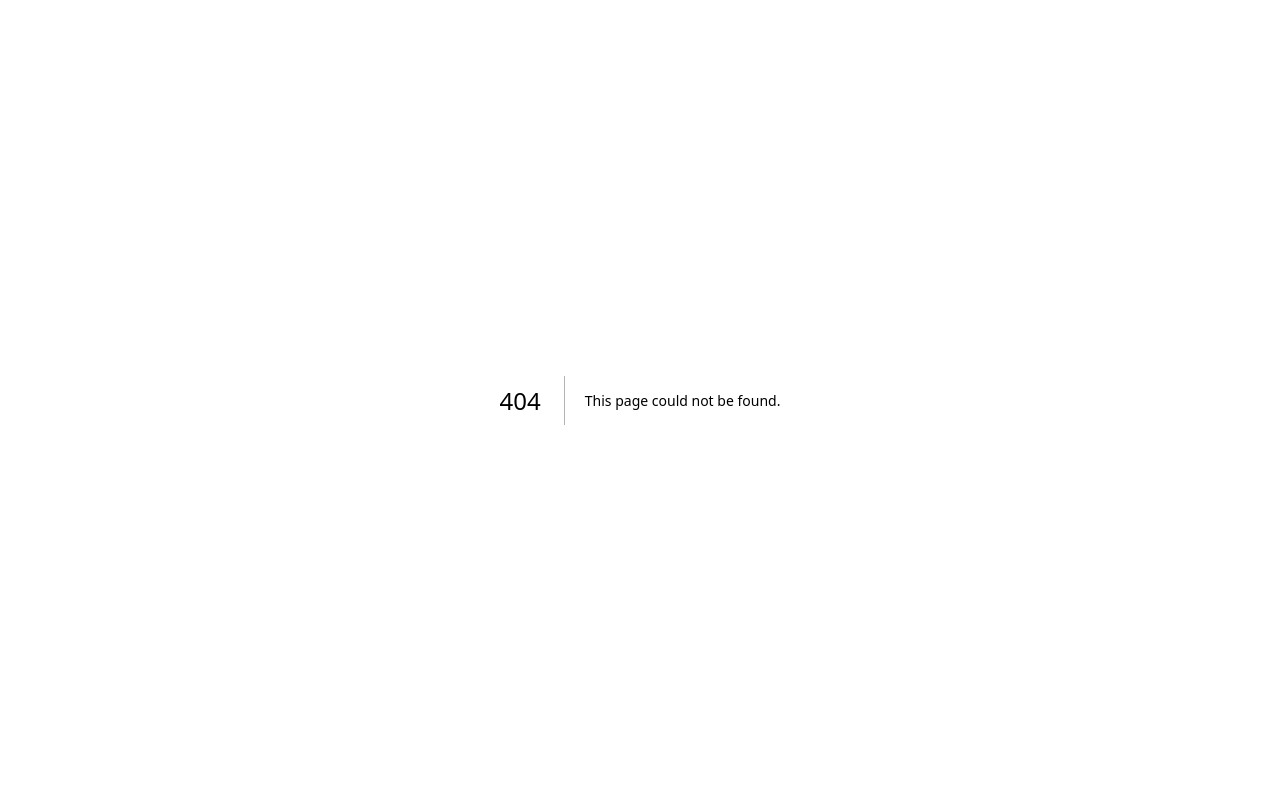
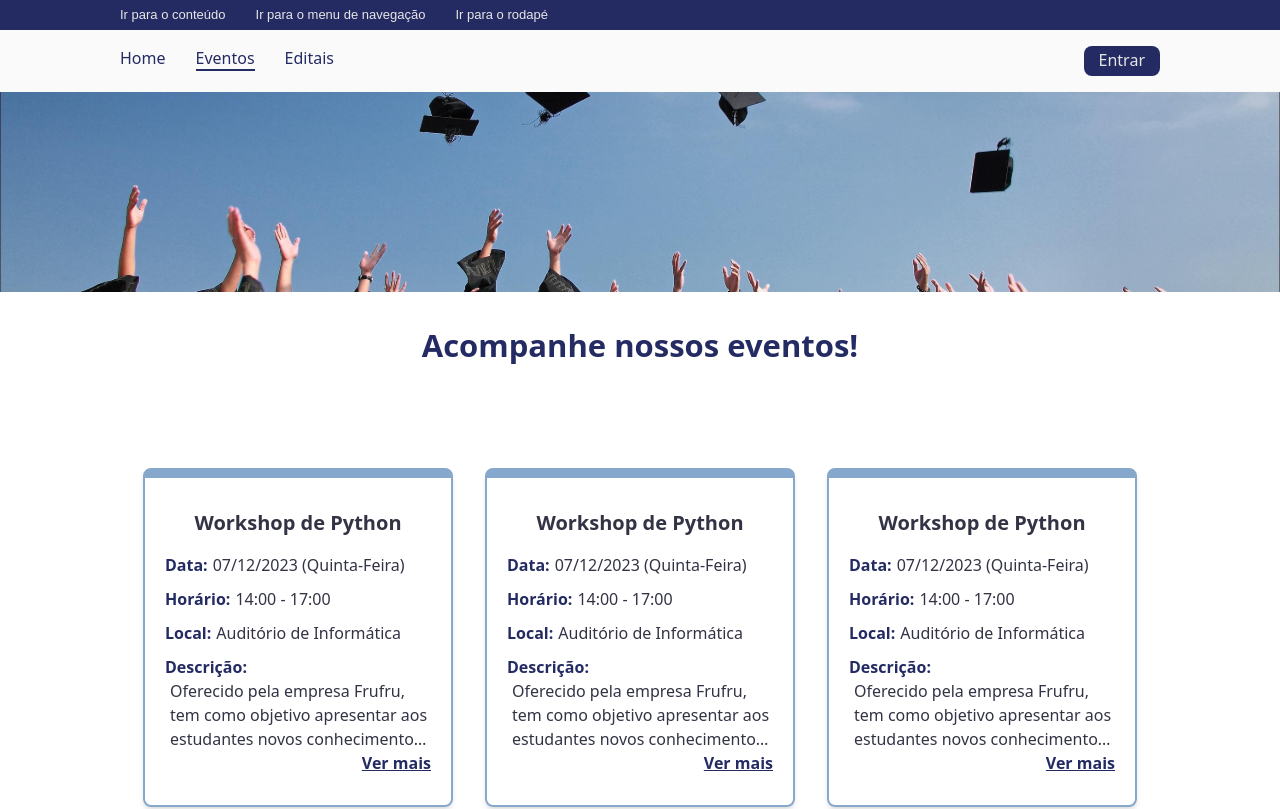
Before and after one commit to KauanneC/IFPE-PortalEgressos-Front, a Next.js app: page /user/eventos in a window 1280 px wide. Before the commit this address had no page. Shown: the top 809 px of the page. Built offline with nearby package versions, Linux system fonts and the light colour scheme.

Commit message:
feat (user eventos) tela feita

```diff
--- /dev/null
+++ b/src/pages/user/eventos/index.jsx
@@ -0,0 +1,124 @@
+import React, { useState } from 'react';
+import Image from 'next/image';
+
+import NavAcessibilidade from '@/components/navAcessibilidade';
+import NavBar from '@/components/navBar/user';
+import Footer from '@/components/footer';
+import imgHeader from '/public/icons/imgHeader.svg';
+
+import iconNoEvents from '/public/icons/iconNoEvents.svg';
+
+export default function Eventos() {
+    const [expandido, setExpandido] = useState(false);
+
+    const handleToggleExpansao = () => {
+        setExpandido(!expandido);
+    };
+
+    const handleToggleReducao = () => {
+        setExpandido(false);
+    };
+
+    const cardHeight = expandido ? 'auto' : '341px'; // Ajuste a altura conforme necessário
+
+    // Suponhamos que você tenha um array de eventos
+    const eventos = [
+        {
+            titulo: 'Workshop de Python',
+            data: '07/12/2023 (Quinta-Feira)',
+            horario: '14:00 - 17:00',
+            local: 'Auditório de Informática',
+            descricao: 'Oferecido pela empresa Frufru, tem como objetivo apresentar aos estudantes novos conhecimentos. Além disso, os alunos podem ganhar certificados.',
+        },
+        {
+            titulo: 'Workshop de Python',
+            data: '07/12/2023 (Quinta-Feira)',
+            horario: '14:00 - 17:00',
+            local: 'Auditório de Informática',
+            descricao: 'Oferecido pela empresa Frufru, tem como objetivo apresentar aos estudantes novos conhecimentos. Além disso, os alunos podem ganhar certificados.',
+        },
+        {
+            titulo: 'Workshop de Python',
+            data: '07/12/2023 (Quinta-Feira)',
+            horario: '14:00 - 17:00',
+            local: 'Auditório de Informática',
+            descricao: 'Oferecido pela empresa Frufru, tem como objetivo apresentar aos estudantes novos conhecimentos. Além disso, os alunos podem ganhar certificados.',
+        },
+        {
+            titulo: 'Workshop de Python',
+            data: '07/12/2023 (Quinta-Feira)',
+            horario: '14:00 - 17:00',
+            local: 'Auditório de Informática',
+            descricao: 'Oferecido pela empresa Frufru, tem como objetivo apresentar aos estudantes novos conhecimentos. Além disso, os alunos podem ganhar certificados.',
+        },
+        {
+            titulo: 'Workshop de Python',
+            data: '07/12/2023 (Quinta-Feira)',
+            horario: '14:00 - 17:00',
+            local: 'Auditório de Informática',
+            descricao: 'Oferecido pela empresa Frufru, tem como objetivo apresentar aos estudantes novos conhecimentos. Além disso, os alunos podem ganhar certificados.',
+        }
+        // Adicione mais eventos conforme necessário
+    ];
+
+    return (
+        <main>
+            <header>
+                <NavAcessibilidade />
+                <NavBar />
+                <Image src={imgHeader} alt="Imagem de alunos se formando" className='w-screen' />
+            </header>
+            <section id='conteudo' className='flex flex-col items-center justify-center mt-30 space-y-100 mx-120'>
+                <h1 className='font-semibold text-azulBase text-tituloPrincial'>Acompanhe nossos eventos!</h1>
+                <div className='grid gap-x-8 gap-y-4 grid-cols-3'>
+                    {eventos.length === 0 ? (
+                        <div className='flex flex-col space-y-15 items-center justify-center'>
+                            <Image src={iconNoEvents} alt="Imagem de um calendário" />
+                            <p className='text-pretoTexto text-tituloSessão'>No momento não há eventos</p>
+                        </div>
+                    ) : (
+                        eventos.map((evento, index) => (
+                            <div key={index} className={`w-310 h-auto flex flex-col space-y-15 border-azulForm border-t-10 px-20 py-30 rounded-lg border-2 shadow-md transition-transform transform hover:-translate-y-1 hover:shadow-lg h-${cardHeight} overflow-hidden`}>
+                                <h2 className='font-semibold text-pretoTexto text-subtitulo text-center'>{evento.titulo}</h2>
+                                <div className='space-y-10 flex flex-col items-start'>
+                                    <div className='flex flex-row items-start space-x-5'>
+                                        <p className='font-semibold text-azulBase text-paragrafo'>Data: </p>
+                                        <p className='font-normal text-pretoTexto text-paragrafo'>{evento.data}</p>
+                                    </div>
+                                    <div className='flex flex-row items-start space-x-5'>
+                                        <p className='font-semibold text-azulBase text-paragrafo'>Horário: </p>
+                                        <p className='font-normal text-pretoTexto text-paragrafo'>{evento.horario}</p>
+                                    </div>
+                                    <div className='flex flex-row items-start space-x-5'>
+                                        <p className='font-semibold text-azulBase text-paragrafo'>Local: </p>
+                                        <p className='font-normal text-pretoTexto text-paragrafo'>{evento.local}</p>
+                                    </div>
+                                    <div className='flex flex-col space-x-5'>
+                                        <p className='font-semibold text-azulBase text-paragrafo'>Descrição: </p>
+                                        <p className={`font-normal text-pretoTexto text-paragrafo ${expandido ? '' : 'line-clamp-3'}`}>
+                                            {evento.descricao}
+                                        </p>
+                                        {!expandido && (
+                                            <button onClick={handleToggleExpansao} className='text-azulBase font-semibold underline cursor-pointer text-right'>
+                                                Ver mais
+                                            </button>
+                                        )}
+                                        {expandido && (
+                                            <button onClick={handleToggleReducao} className='text-azulBase font-semibold underline cursor-pointer text-right'>
+                                                Ver menos
+                                            </button>
+                                        )}
+                                    </div>
+                                </div>
+                            </div>
+                        ))
+                    )}
+                </div>
+
+            </section>
+            <footer>
+                <Footer />
+            </footer>
+        </main>
+    );
+}
```
Also changed, not shown: public/icons/iconNoEvents.svg (added).
